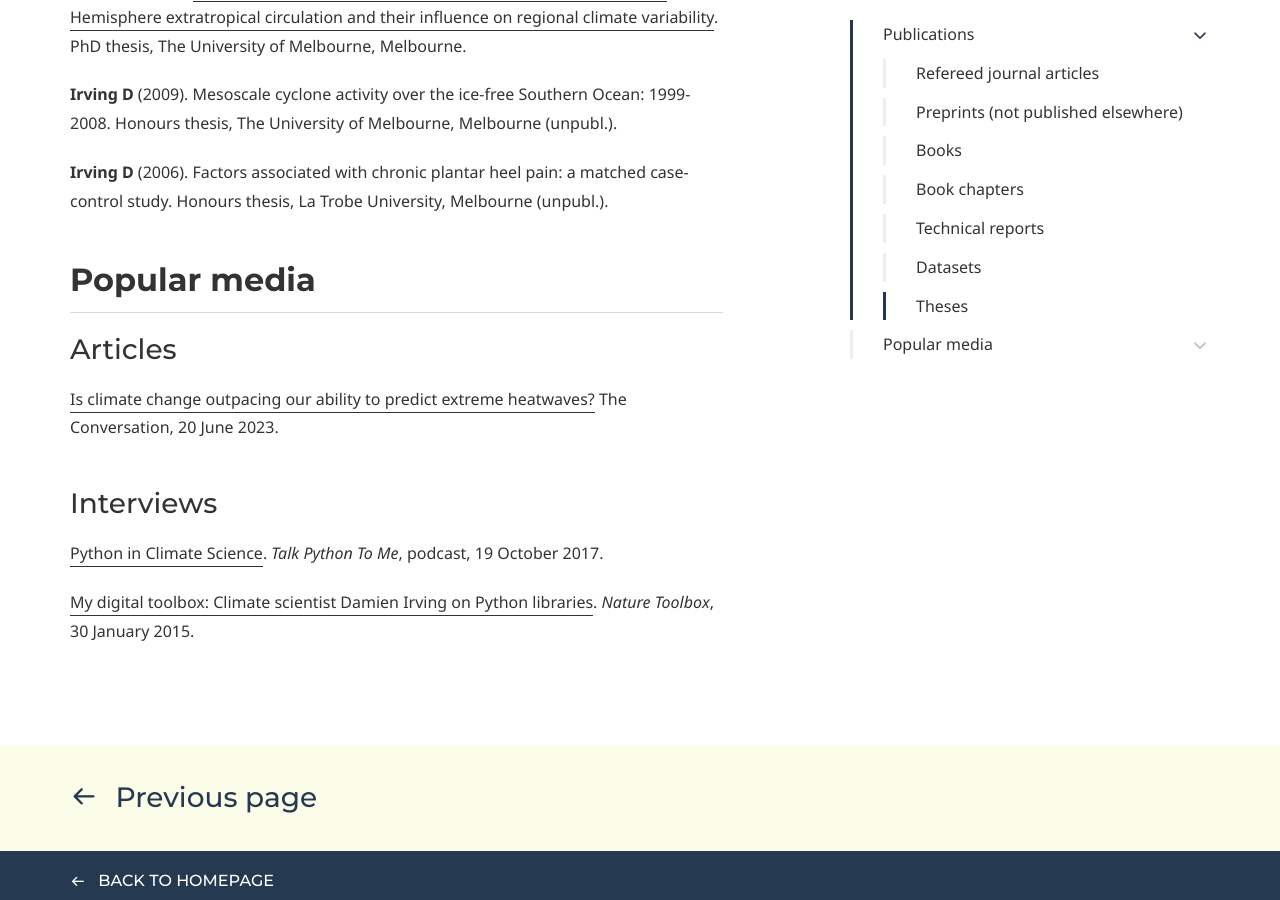
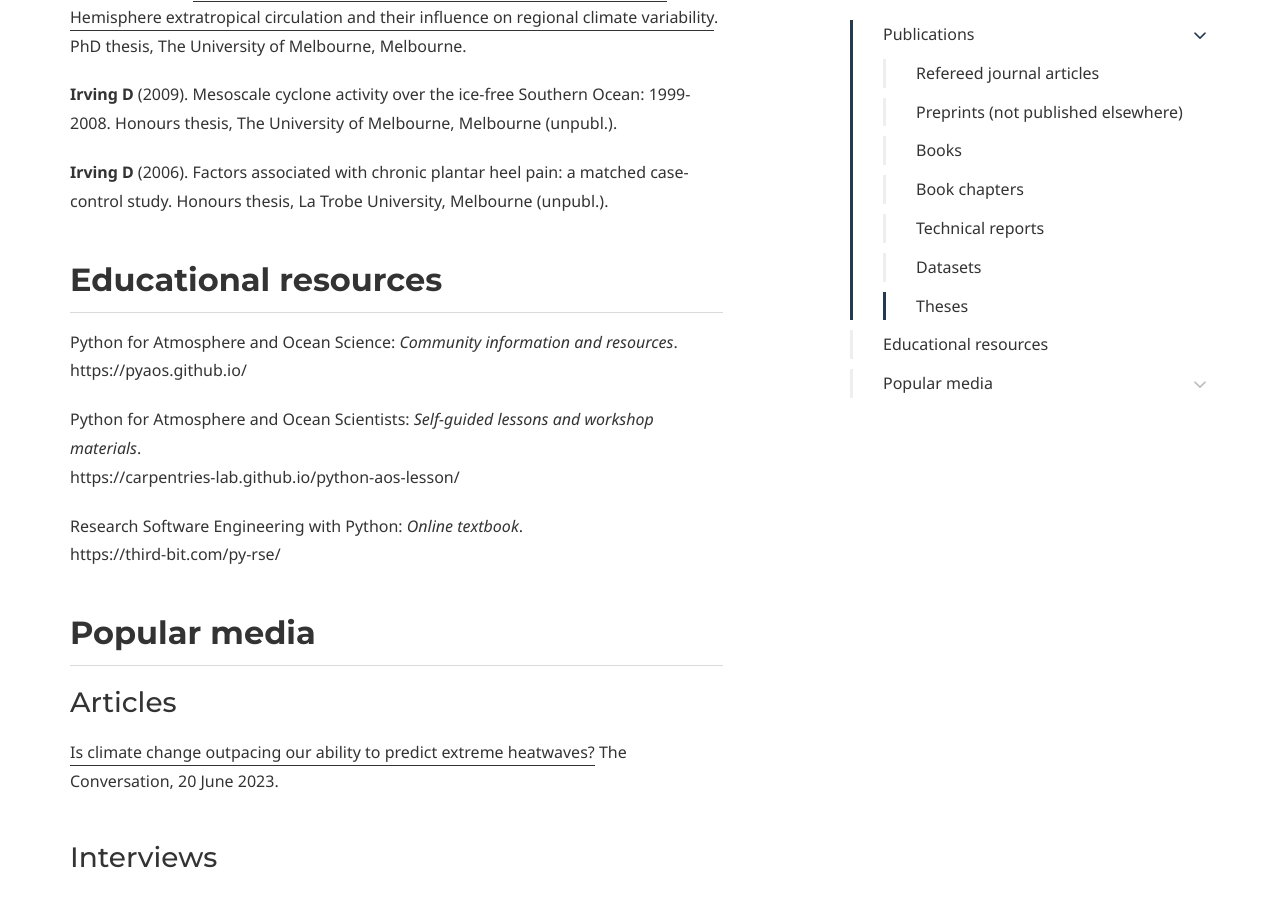
Before and after one commit to DamienIrving/damienirving.github.io, a Jekyll site: the page built from publications.md, in a window 1280 px wide and 900 px high, scrolled down 5829 px. Built offline with Jekyll 4.4.1, drawn with Linux system fonts in a browser that asks for light colours; some web fonts are replaced; some of the changed text lies outside the part shown.

Commit message:
Add educational resources

```diff
--- a/publications.md
+++ b/publications.md
@@ -6,7 +6,7 @@ comments: false
 
 # Hero section
 title: Publications
-description: Academic publications and popular media.
+description: Academic publications, educational resources and media.
 
 
 # Micro navigation
@@ -127,6 +127,18 @@ Dey R, Webb L, Macadam I, **Irving D**, Bodman R, Erwin T, Kitsios V, Heady C, T
 **Irving D** (2006). Factors associated with chronic plantar heel pain: a matched case-control study. Honours thesis, La Trobe University, Melbourne (unpubl.).
 
 
+## Educational resources
+
+Python for Atmosphere and Ocean Science: *Community information and resources*.
+https://pyaos.github.io/
+
+Python for Atmosphere and Ocean Scientists: *Self-guided lessons and workshop materials*.
+https://carpentries-lab.github.io/python-aos-lesson/
+
+Research Software Engineering with Python: *Online textbook*.
+https://third-bit.com/py-rse/
+
+
 ## Popular media
 
 ### Articles
```
